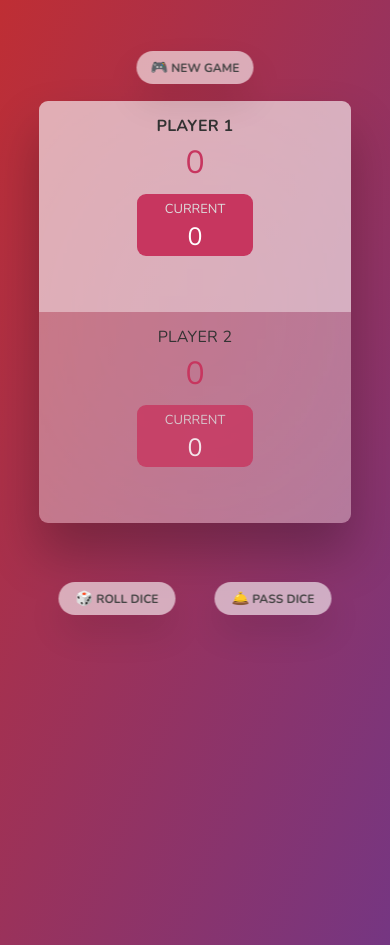
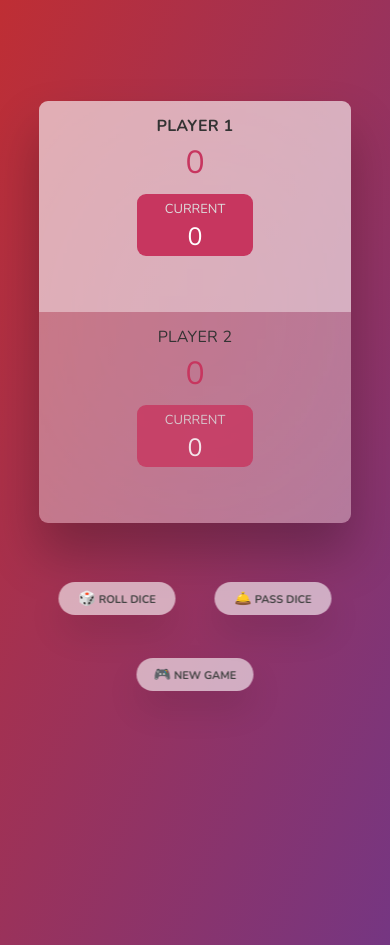
Before and after one commit to ash14ish/02-pig-game, a plain HTML site: page index.html in a window 390 px wide. Drawn offline with nearby package versions, Linux system fonts and the light colour scheme.

Commit message:
pig-game

```diff
--- a/style.css
+++ b/style.css
@@ -308,22 +308,12 @@ main {
   }
 
   .btn {
-    transform: translateX(-50%);
-    font-size: 1.2rem;
-    font-weight: bold;
-    padding: 0.7rem 0.6rem;
-    border-radius: 50rem;
-    width: 30vw;
+    font-size: 1.1rem;
   }
 
-  .btn::first-letter {
-    font-size: 1.4rem;
-    margin-right: 0;
-  }
-
-  .reset {
+  /* .reset {
     top: -5rem;
-  }
+  } */
 
   /* .dice {
     top: calc(50% - 5rem / 2);
```
